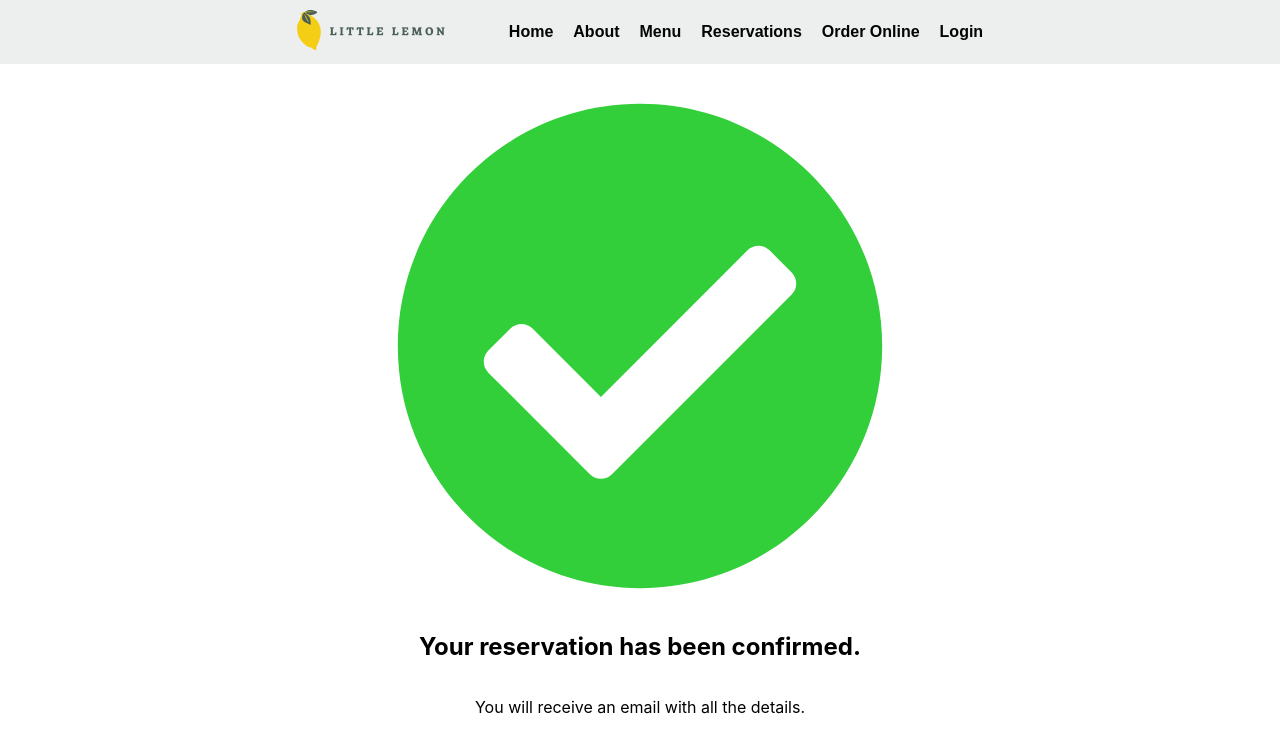
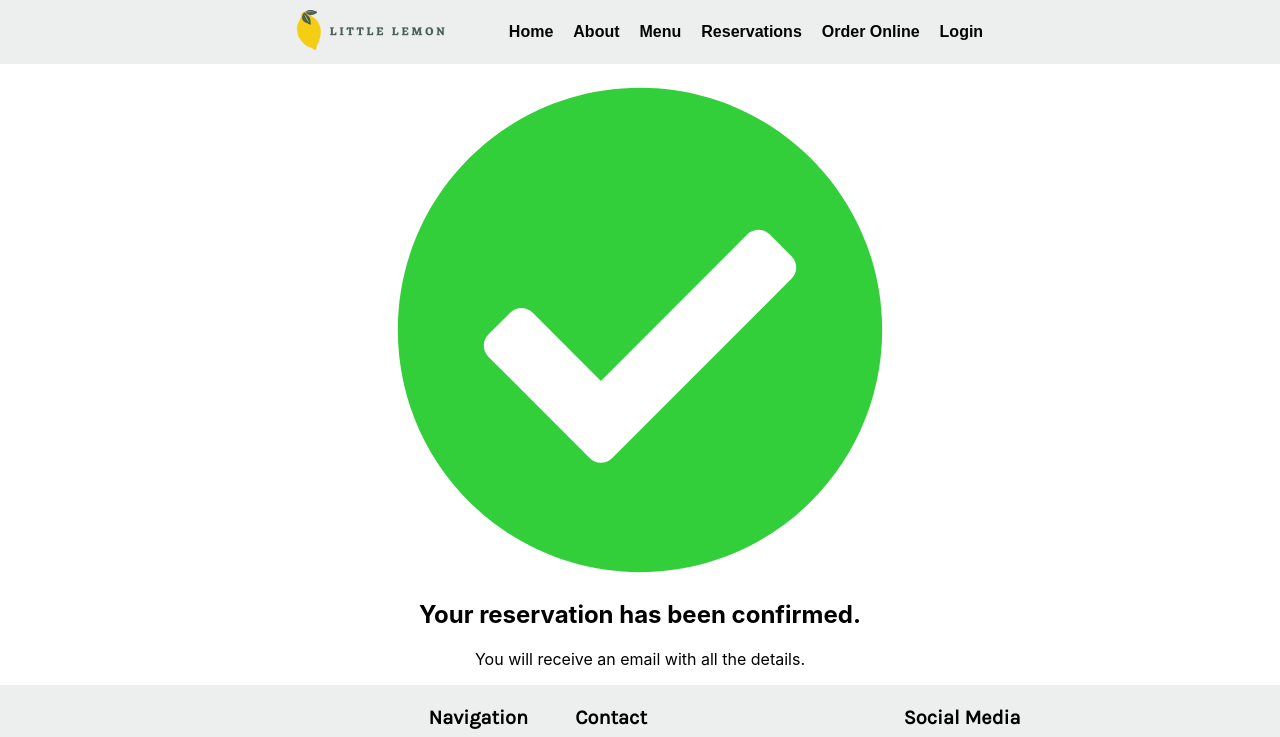
Before and after one commit to johnnyadolf/capstone_react, a React (Create React App) app in the folder app/: page /confirmation in a window 1280 px wide. Shown: the top 737 px of the page. Built offline with nearby package versions, Linux system fonts and the light colour scheme; a web font is replaced by a local one.

Commit message:
small updates, css

```diff
--- a/app/src/App.css
+++ b/app/src/App.css
@@ -196,7 +196,13 @@ form {
 .main_section_content {
 	display: flex;
 	justify-content: center;
-	gap: 3em;
+	align-items: center;
+	gap: 5em;
+	height: 100%;
+}
+
+.main_section_content .btn {
+	gap: 100px;
 }
 
 .main_section_text{
@@ -301,10 +307,6 @@ footer {
 	text-align: center;
 	padding: 0.7em;
 	cursor: pointer;
-	margin-top: 1em;
-}
-
-.reserve_btn {
 	margin-top: 1rem;
 }
 
--- a/app/src/components/Booking/Booking.css
+++ b/app/src/components/Booking/Booking.css
@@ -12,7 +12,7 @@
   .form-field {
     display: flex;
     flex-direction: column;
-    gap: 2rem;
+    gap: auto;
     cursor: pointer;
   }
 
@@ -32,8 +32,9 @@
   .confirmed-booking {
     display: flex;
     flex-direction: column;
-    gap: 1rem;
-    min-height: 35rem;
-    padding: 2rem 0 2rem 0;
+    gap: auto;
+    padding: 1rem;
+    min-height: auto;
+    padding: auto;
     align-items: center;
   }
--- a/app/src/components/Main/Hero.js
+++ b/app/src/components/Main/Hero.js
@@ -11,7 +11,7 @@ const Hero = () => {
             <p className='subtitle'>Chicago</p>
             <p className='desc'>We are a family owned Mediterranean restaurant,
             focused on traditional recipes served with a modern twist.</p>
-            <Link to="/reservations" className='reserve_btn btn'>
+            <Link to="/reservations" className='btn'>
               Reserve a table
             </Link>
           </div>
```
